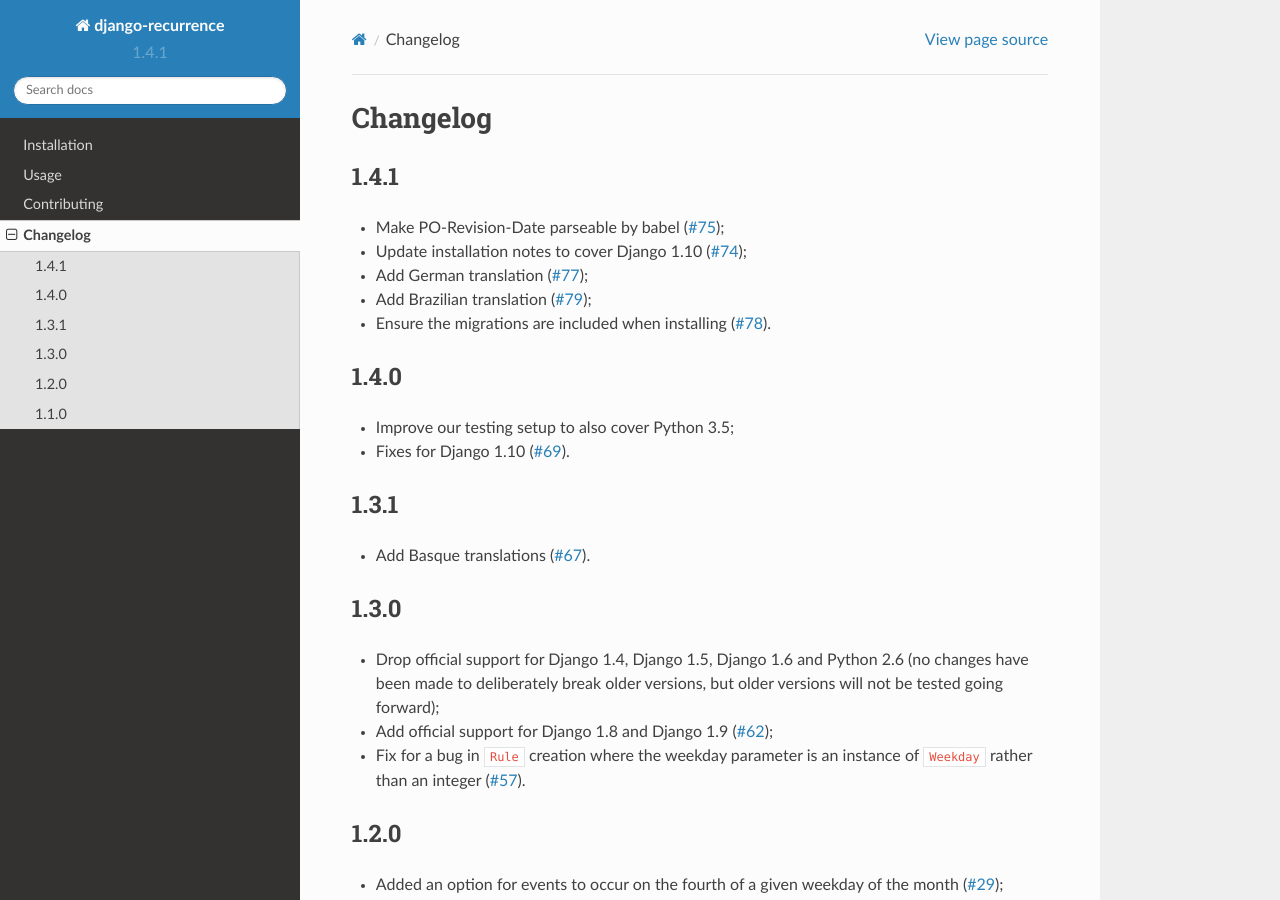
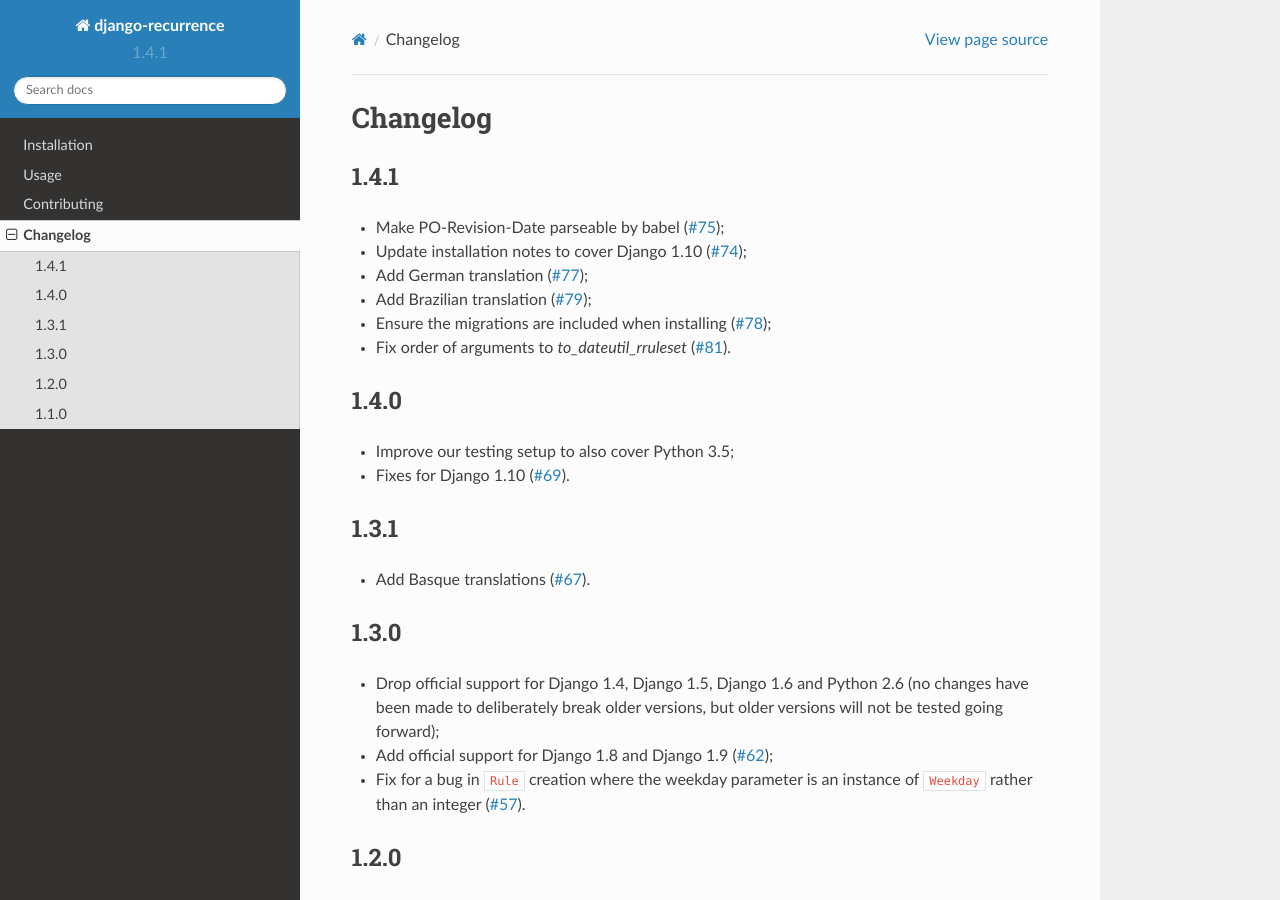
Before and after one commit to jazzband/django-recurrence, a Sphinx documentation site: the page built from docs/changelog.rst, in a window 1280 px wide and 900 px high. Built offline with Sphinx 7.4.7 and the Read the Docs theme 2.0.0, drawn with Linux system fonts in a browser that asks for light colours.

Commit message:
Update docs for #81

```diff
--- a/docs/changelog.rst
+++ b/docs/changelog.rst
@@ -8,7 +8,8 @@ Changelog
 * Update installation notes to cover Django 1.10 (:issue:`74`);
 * Add German translation (:issue:`77`);
 * Add Brazilian translation (:issue:`79`);
-* Ensure the migrations are included when installing (:issue:`78`).
+* Ensure the migrations are included when installing (:issue:`78`);
+* Fix order of arguments to `to_dateutil_rruleset` (:issue:`81`).
 
 1.4.0
 -----
```
